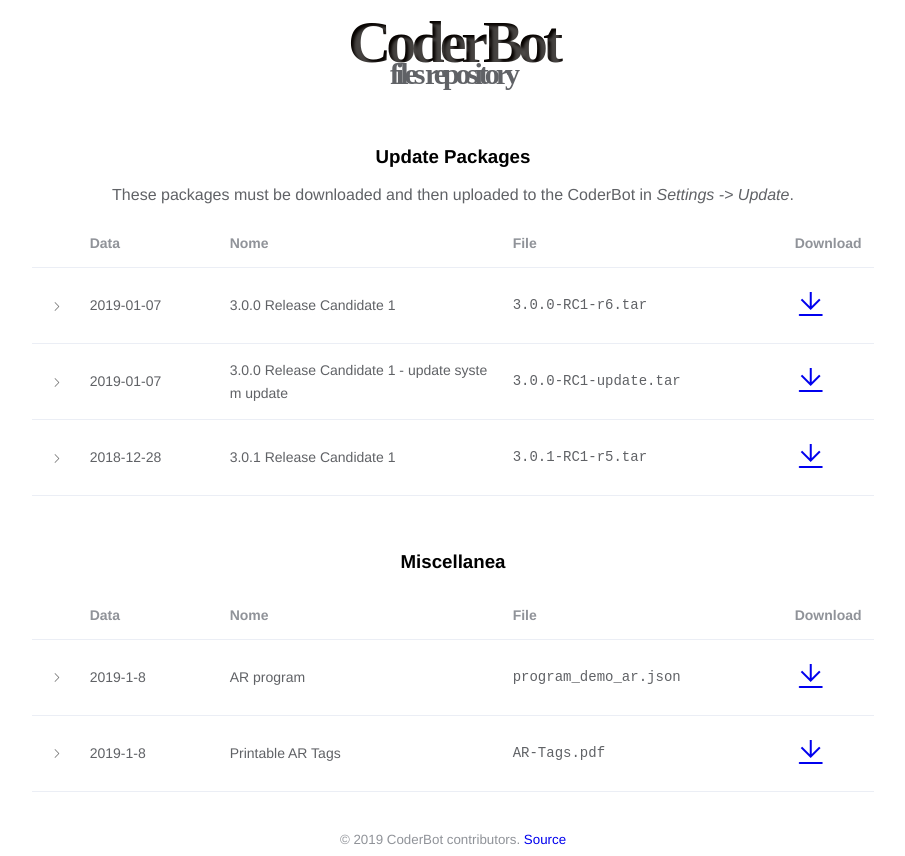
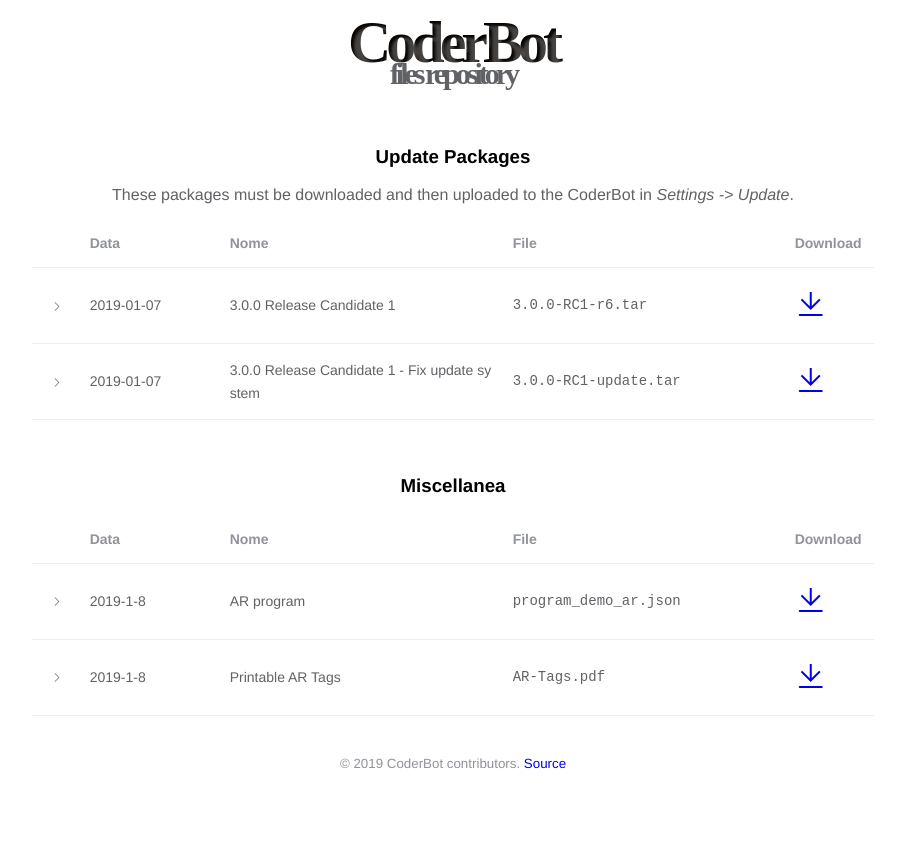
Before and after one commit to CoderBotOrg/repo, a Vue app: page / in a window 1280 px wide. Shown: the whole page, without its empty margins (187-1092 px from the left). After the commit the page ends 800 px from the top, so only its background shows below. Built offline with nearby package versions, Linux system fonts and the light colour scheme; a web font is replaced by a local one.

Commit message:
Remove 3.0.1 RC1-r6

```diff
--- a/src/App.vue
+++ b/src/App.vue
@@ -115,17 +115,11 @@
                 details: 'Updates Backend to bc38f28, Frontend to CoderBotOrg/vue-app@5d03c94. New Python3 dependencies (included as installed wheels, in site-packages path): cachetools (py2-py3-any wheel). Pre-trained Mobile net tensorflow CNN Models.'
             },{
                 date: '2019-01-07',
-                name: '3.0.0 Release Candidate 1 - update system update',
+                name: '3.0.0 Release Candidate 1 - Fix update system',
                 fileName: '3.0.0-RC1-update.tar',
                 downloadUrl: 'https://drive.google.com/open?id=1pvbdY8eSA9NMa6DMOgf_sy-LkdxTwC8V',
                 details: 'Updates the system update scripts. IMPORTANT: apply after 3.0.0-RC1-r6.'
-            },{
-                date: '2018-12-28',
-                name: '3.0.1 Release Candidate 1',
-                fileName: '3.0.1-RC1-r5.tar',
-                downloadUrl: 'https://github.com/CoderBotOrg/backend/releases/download/3.0.1-rc1/3.0.1-RC1-r5.tar',
-                details: 'Updates Backend to bc38f28, Frontend to CoderBotOrg/vue-app@5d03c94. New Python3 dependencies (included as installed wheels, in site-packages path): cachetools (py2-py3-any wheel). Mobile net tensorflow CNN Models.'
-            },
+            }
             ]
         }
     },
```
